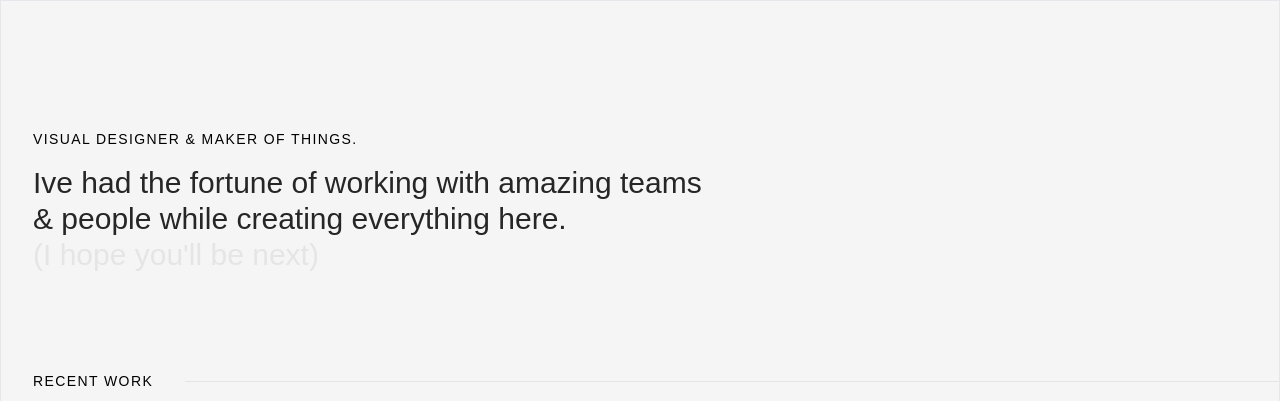
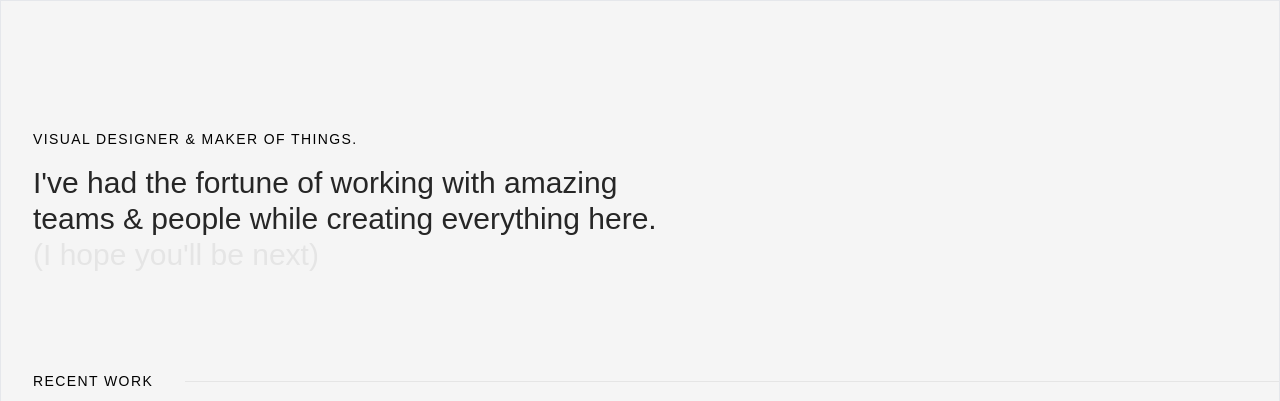
Before and after one commit to Corey-T1000/2023-Portfolio, an Astro site: page /work in a window 1280 px wide. Shown: the part 112-513 px from the top of the page. Built offline with nearby package versions, Linux system fonts and the light colour scheme; Astro itself is replaced by a stand-in of ours.

Commit message:
Update index.astro
added apost.

```diff
--- a/src/pages/work/index.astro
+++ b/src/pages/work/index.astro
@@ -13,7 +13,7 @@ import BaseLayout from "../../layouts/BaseLayout.astro";
           Visual Designer & maker of things.
         </div>
         <span class="mt-4 text-3xl font-light text-neutral-800">
-          Ive had the fortune of working with amazing teams & people while
+          I've had the fortune of working with amazing teams & people while
           creating everything here. <br />
           <span class="text-neutral-200"
             ><br class="inline sm:hidden" />
```
